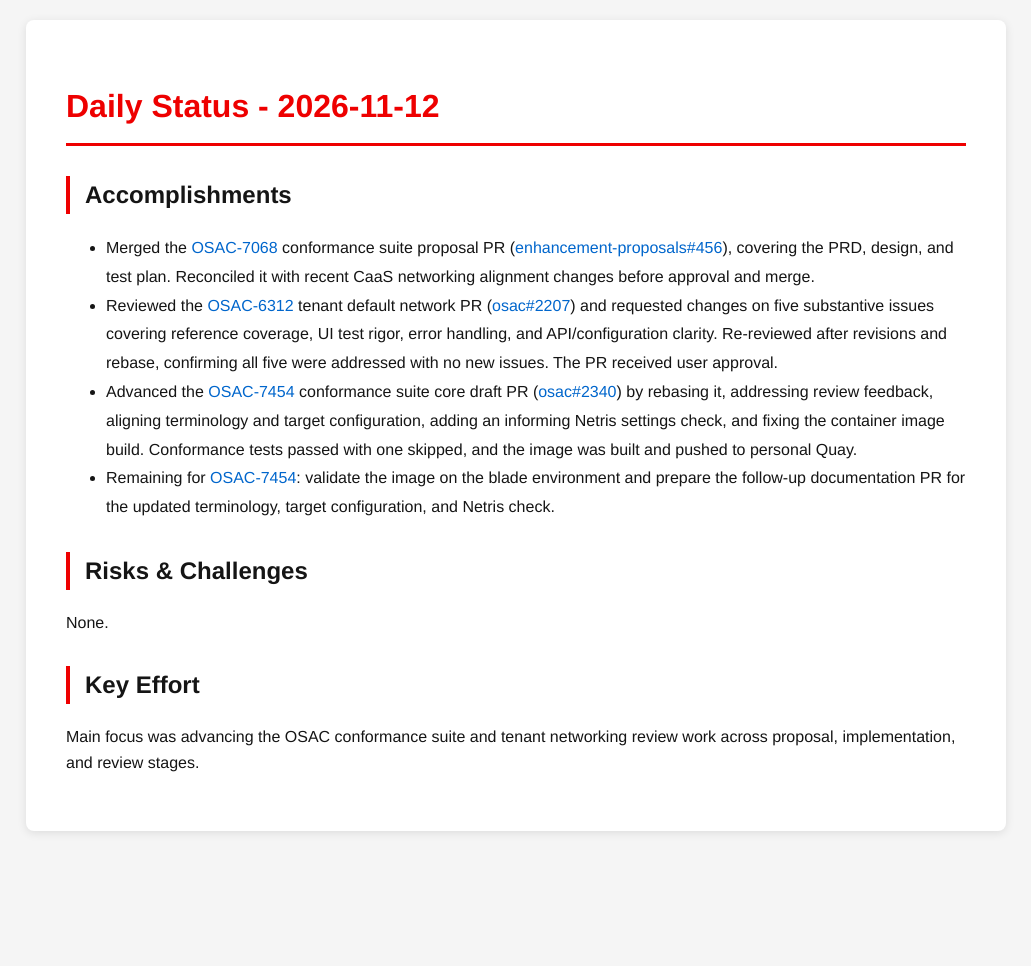
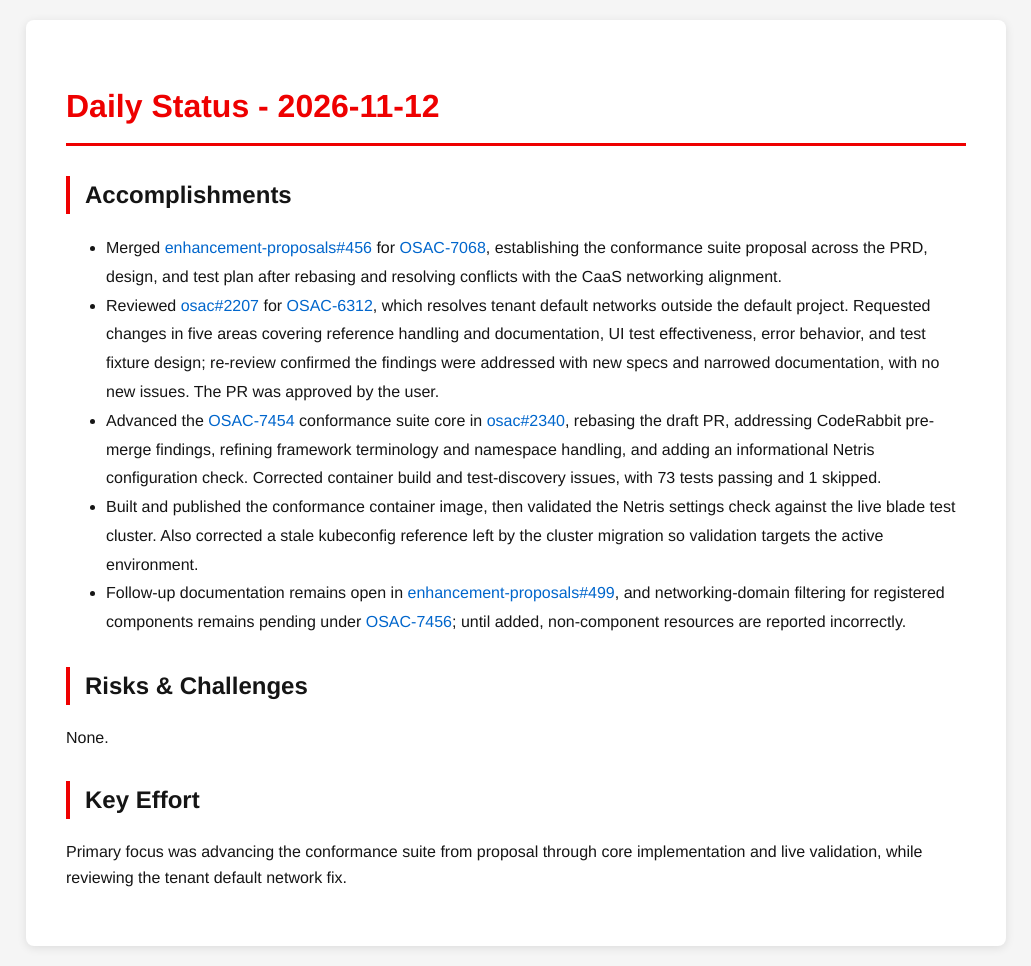
Before and after one commit to tzvatot/daily-status, a Jekyll site: the page built from 2026-11-12.md, in a window 1280 px wide. Shown: the whole page, without its empty margins (124-1155 px from the left). Built offline with Jekyll 4.4.1, drawn with Linux system fonts in a browser that asks for light colours; before the commit the page ends 900 px from its top, so only the background shows below that.

Commit message:
Daily status update - 2026-11-12

```diff
--- a/2026-11-12.md
+++ b/2026-11-12.md
@@ -7,13 +7,14 @@ date: 2026-11-12
 # Daily Status - 2026-11-12
 
 ## Accomplishments
-- Merged the [OSAC-7068](https://redhat.atlassian.net/browse/OSAC-7068) conformance suite proposal PR ([enhancement-proposals#456](https://github.com/osac-project/enhancement-proposals/pull/456)), covering the PRD, design, and test plan. Reconciled it with recent CaaS networking alignment changes before approval and merge.
-- Reviewed the [OSAC-6312](https://redhat.atlassian.net/browse/OSAC-6312) tenant default network PR ([osac#2207](https://github.com/osac-project/osac/pull/2207)) and requested changes on five substantive issues covering reference coverage, UI test rigor, error handling, and API/configuration clarity. Re-reviewed after revisions and rebase, confirming all five were addressed with no new issues. The PR received user approval.
-- Advanced the [OSAC-7454](https://redhat.atlassian.net/browse/OSAC-7454) conformance suite core draft PR ([osac#2340](https://github.com/osac-project/osac/pull/2340)) by rebasing it, addressing review feedback, aligning terminology and target configuration, adding an informing Netris settings check, and fixing the container image build. Conformance tests passed with one skipped, and the image was built and pushed to personal Quay.
-- Remaining for [OSAC-7454](https://redhat.atlassian.net/browse/OSAC-7454): validate the image on the blade environment and prepare the follow-up documentation PR for the updated terminology, target configuration, and Netris check.
+- Merged [enhancement-proposals#456](https://github.com/osac-project/enhancement-proposals/pull/456) for [OSAC-7068](https://redhat.atlassian.net/browse/OSAC-7068), establishing the conformance suite proposal across the PRD, design, and test plan after rebasing and resolving conflicts with the CaaS networking alignment.
+- Reviewed [osac#2207](https://github.com/osac-project/osac/pull/2207) for [OSAC-6312](https://redhat.atlassian.net/browse/OSAC-6312), which resolves tenant default networks outside the default project. Requested changes in five areas covering reference handling and documentation, UI test effectiveness, error behavior, and test fixture design; re-review confirmed the findings were addressed with new specs and narrowed documentation, with no new issues. The PR was approved by the user.
+- Advanced the [OSAC-7454](https://redhat.atlassian.net/browse/OSAC-7454) conformance suite core in [osac#2340](https://github.com/osac-project/osac/pull/2340), rebasing the draft PR, addressing CodeRabbit pre-merge findings, refining framework terminology and namespace handling, and adding an informational Netris configuration check. Corrected container build and test-discovery issues, with 73 tests passing and 1 skipped.
+- Built and published the conformance container image, then validated the Netris settings check against the live blade test cluster. Also corrected a stale kubeconfig reference left by the cluster migration so validation targets the active environment.
+- Follow-up documentation remains open in [enhancement-proposals#499](https://github.com/osac-project/enhancement-proposals/pull/499), and networking-domain filtering for registered components remains pending under [OSAC-7456](https://redhat.atlassian.net/browse/OSAC-7456); until added, non-component resources are reported incorrectly.
 
 ## Risks & Challenges
 None.
 
 ## Key Effort
-Main focus was advancing the OSAC conformance suite and tenant networking review work across proposal, implementation, and review stages.
+Primary focus was advancing the conformance suite from proposal through core implementation and live validation, while reviewing the tenant default network fix.
```
